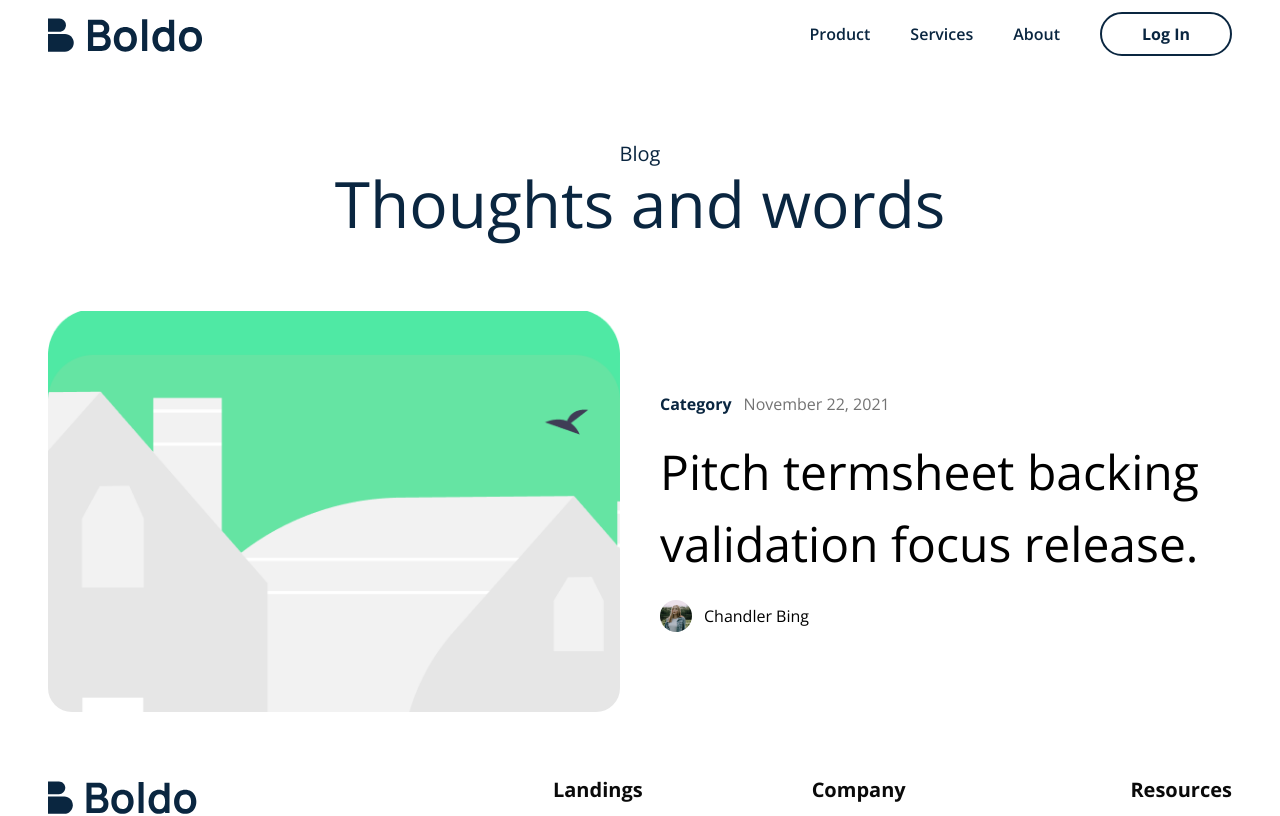
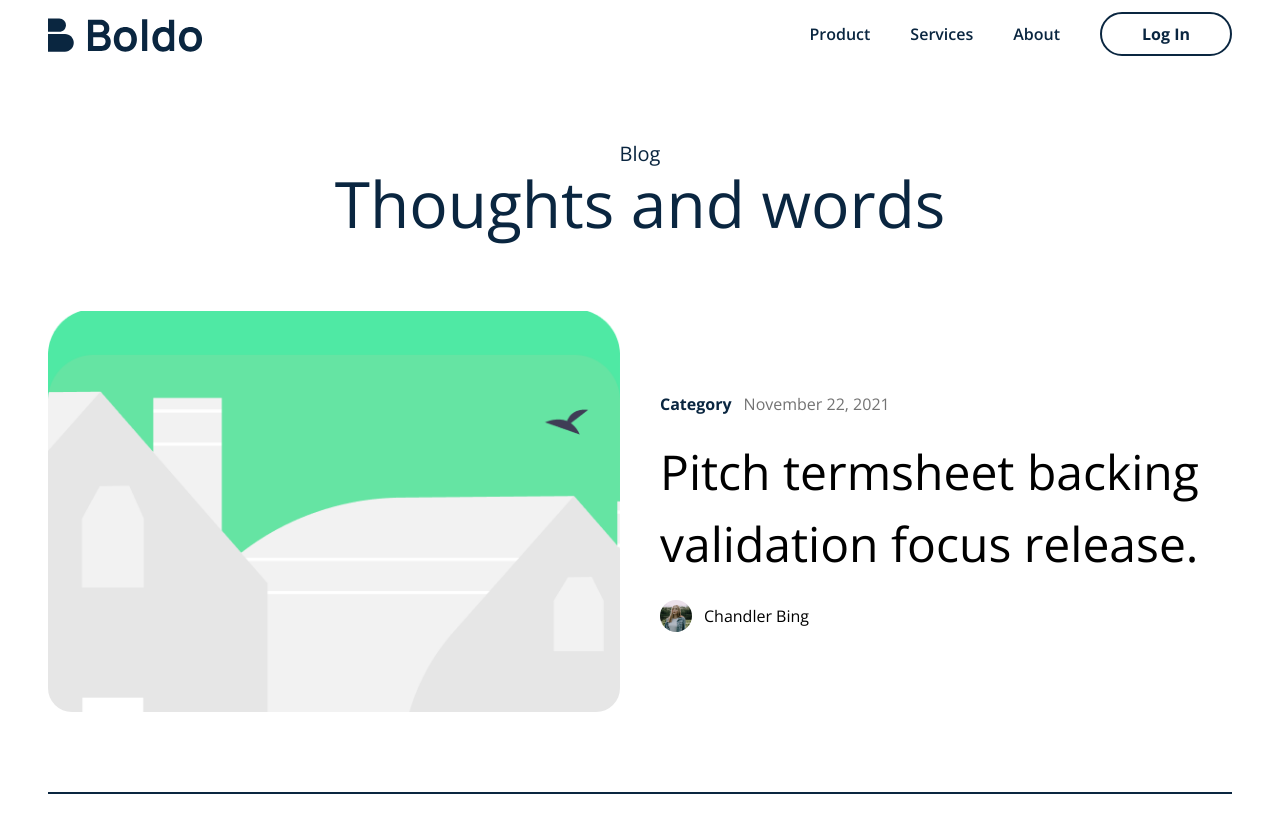
Before and after one commit to KcPele/boldo, a Next.js app: page / in a window 1280 px wide. Shown: the top 816 px of the page. Built offline with nearby package versions, Linux system fonts and the light colour scheme.

Commit message:
feat: added seperator

```diff
--- a/package.json
+++ b/package.json
@@ -10,6 +10,7 @@
     "format": "biome format --write"
   },
   "dependencies": {
+    "@radix-ui/react-separator": "^1.1.7",
     "@radix-ui/react-slot": "^1.2.3",
     "class-variance-authority": "^0.7.1",
     "clsx": "^2.1.1",
--- a/src/app/page.tsx
+++ b/src/app/page.tsx
@@ -1,11 +1,13 @@
 import { Heading } from "@/components/heading";
 import { FeaturedArticle } from "@/components/featured-article";
+import { Separator } from "@radix-ui/react-separator";
 
 export default function Home() {
   return (
     <div>
       <Heading />
       <FeaturedArticle />
+      <Separator className="my-20 border-boldo-blue-dark border-[0.5px]" />
     </div>
   );
 }
```
Also changed, not shown: 1 other file (tests, documents, lock files or other folders).
